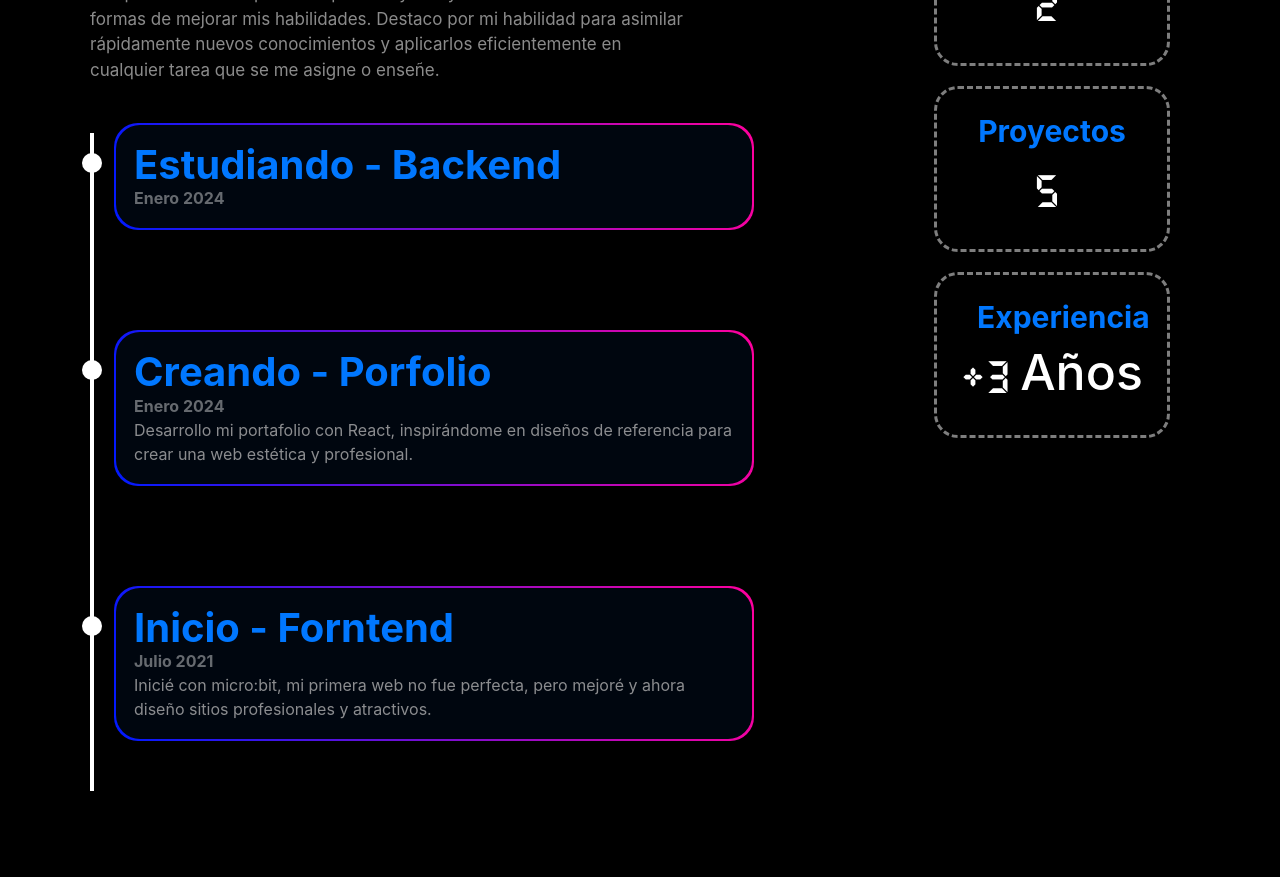
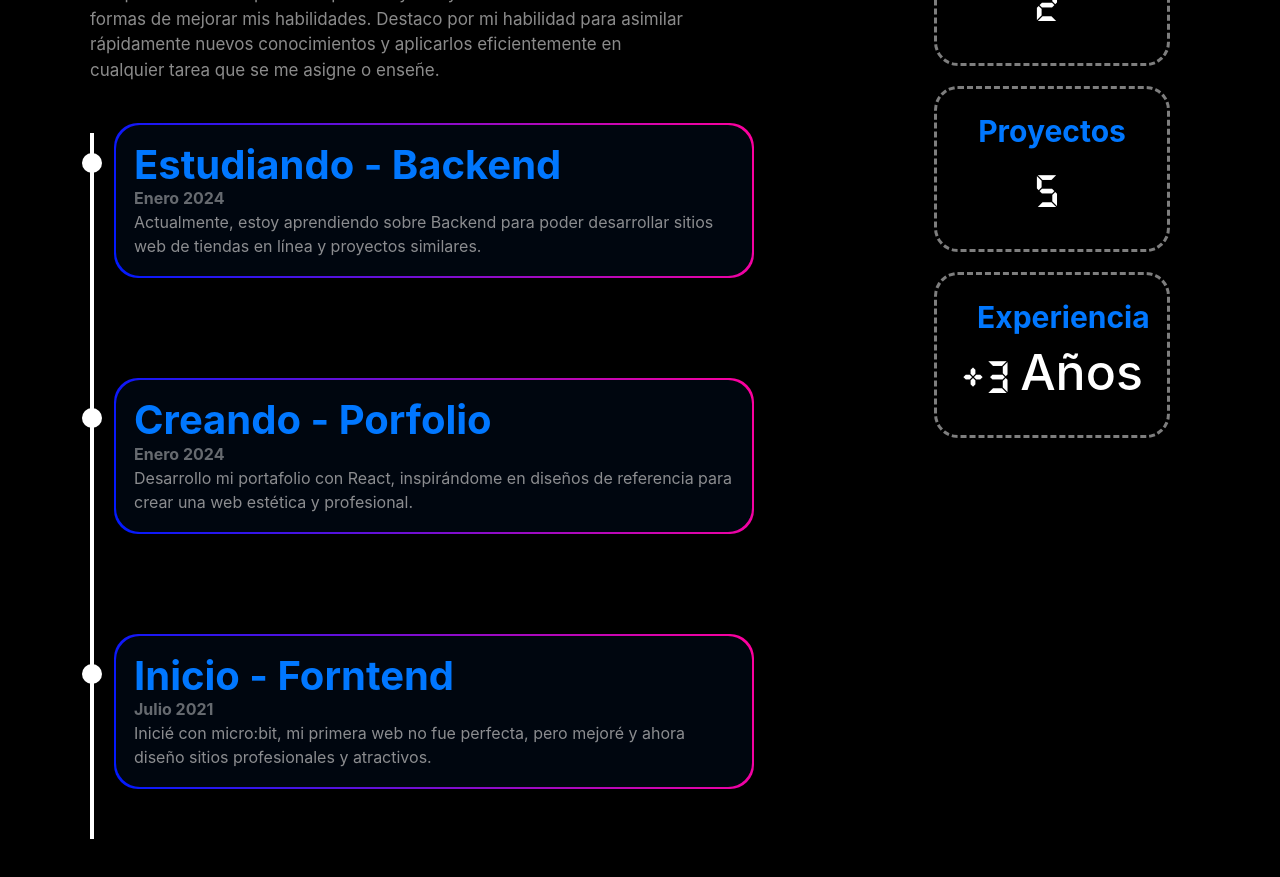
Before and after one commit to Revay3d/revaydev, a React (Vite) app: page /#/ in a window 1280 px wide. Shown: the part 920-1797 px from the top of the page. Built offline with nearby package versions, Linux system fonts and the light colour scheme; a web font is replaced by a local one.

Commit message:
inicio del porfolio con react la base ya esta lista

```diff
--- a/src/assets/pages/Inicio.jsx
+++ b/src/assets/pages/Inicio.jsx
@@ -67,7 +67,7 @@ export default function Inicio() {
               <Historia
                 titulo="Estudiando - Backend"
                 fecha="Enero 2024"
-                texto=""
+                texto="Actualmente, estoy aprendiendo sobre Backend para poder desarrollar sitios web de tiendas en línea y proyectos similares."
               />
             </div>
           </div>
--- a/src/assets/stylesheets/App.scss
+++ b/src/assets/stylesheets/App.scss
@@ -451,7 +451,6 @@ margin-right: 20px;
     justify-content: center;
     gap: 20px;
     flex-flow: row wrap;
-  cursor: pointer;
     & a:hover{
       color: #fff;
     }
@@ -872,6 +871,10 @@ background-color: #ffffff;
 
   }
 
+  .contacto__formulario{
+    height: 300px;
+  }
+
   .conteiner__texto {
     font-size: 17px;
     margin-left: 0;
```
